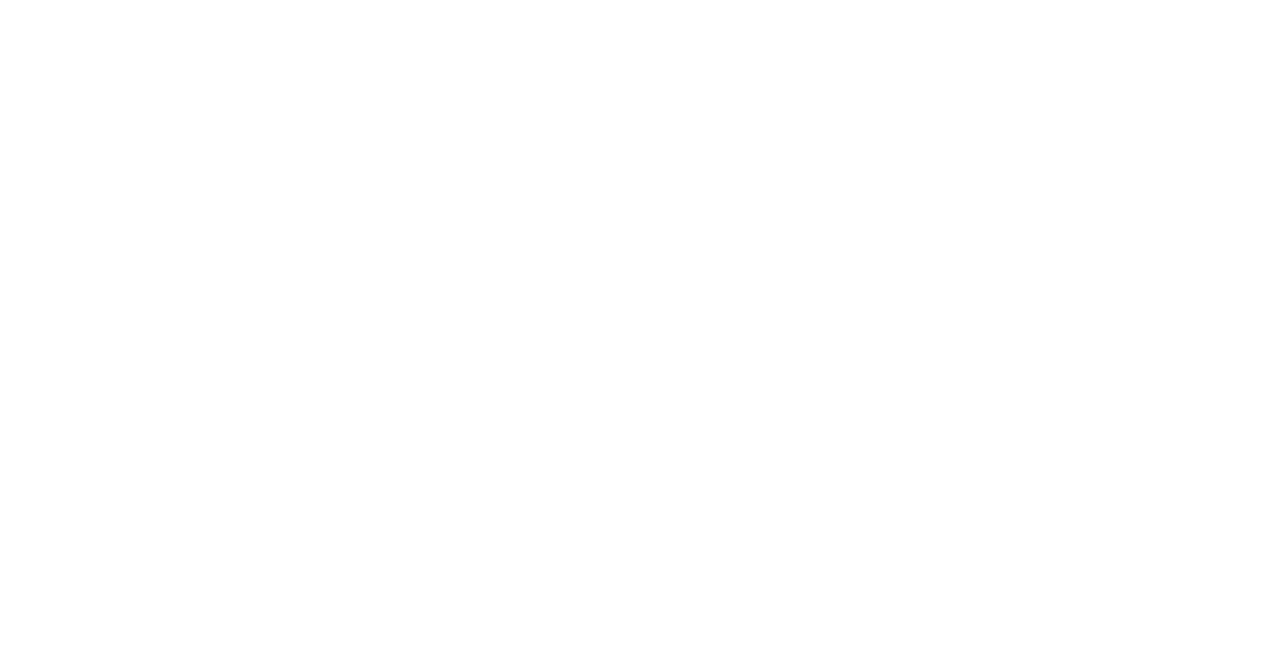
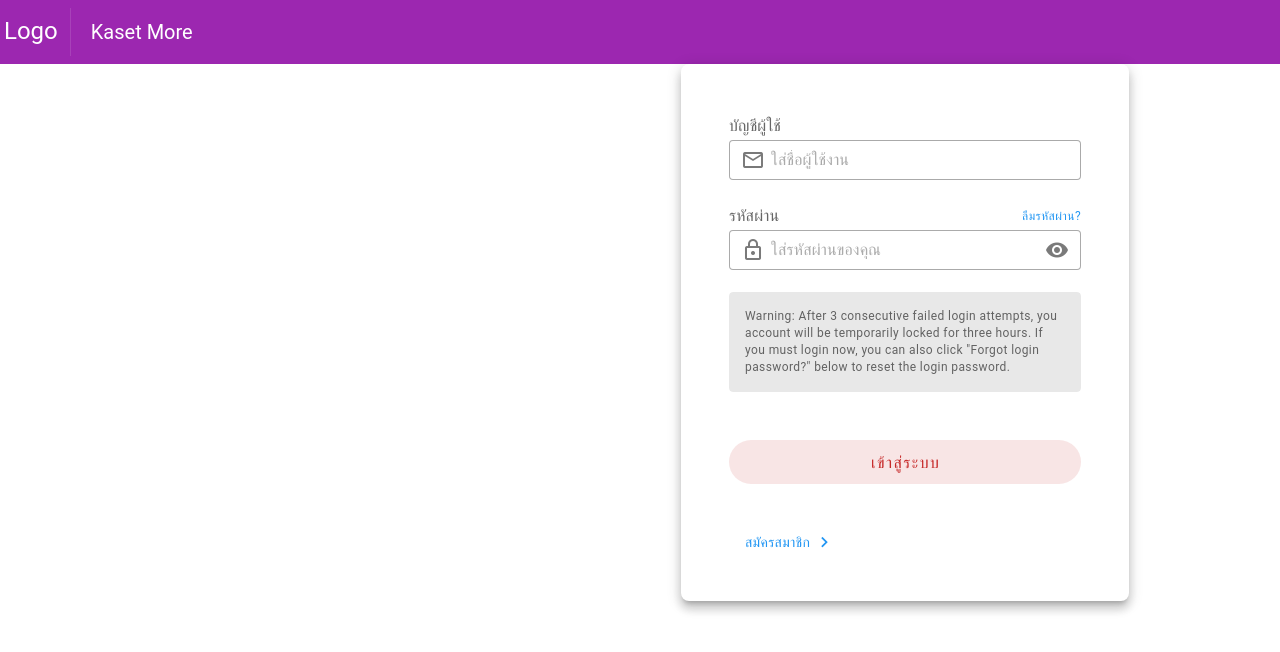
Before and after one commit to mxntha/KasetMore, a Vue app: page / in a window 1280 px wide. Before the commit this address had no page. Shown: the top 652 px of the page. Built offline with nearby package versions, Linux system fonts and the light colour scheme.

Commit message:
fix index

```diff
--- a/src/pages/index.vue
+++ b/src/pages/index.vue
@@ -15,155 +15,116 @@
 
    <v-spacer></v-spacer>
 
+  </v-toolbar>
+
+
+  <div  class="d-flex align-right" >
+
+    <v-img
+      class="mx-auto my-6"
+      max-width="228"
+
+    ></v-img>
 
     <v-card
-    class="mx-auto"
-    color="purple"
-    max-width="600"
-    style="width: 1000px"
+      class="mx-auto pa-12 pb-8"
+      elevation="8"
+      max-width="448"
+      rounded="lg"
+    >
+      <div class="text-subtitle-1 text-medium-emphasis">บัญชีผู้ใช้</div>
+      {{ loginform.username }}
+      <v-text-field
+        density="compact"
+        placeholder="ใส่ชื่อผู้ใช้งาน"
+        prepend-inner-icon="mdi-email-outline"
+        variant="outlined"
+        v-model="loginform.username"
+      ></v-text-field>
+
+      <div class="text-subtitle-1 text-medium-emphasis d-flex align-center justify-space-between">
+       รหัสผ่าน
+
+        <a
+          class="text-caption text-decoration-none text-blue"
+          href="#"
+          rel="noopener noreferrer"
+          target="_blank"
 
         >
-    <v-card-text>
+          ลืมรหัสผ่าน?</a>
+      </div>
 
       <v-text-field
+        :append-inner-icon="visible ? 'mdi-eye-off' : 'mdi-eye'"
+        :type="visible ? 'text' : 'password'"
+        density="compact"
+        placeholder="ใส่รหัสผ่านของคุณ"
+        prepend-inner-icon="mdi-lock-outline"
+        variant="outlined"
+        v-model="loginform.password"
+        @click:append-inner="visible = !visible"
+      ></v-text-field>
 
-        append-inner-icon="mdi-magnify"
-        density="compact"
-        label="ค้นหา"
-        variant="solo"
-        hide-details
-        single-line
-
-      ></v-text-field>
+      <v-card
+        class="mb-12"
+        color="surface-variant"
+        variant="tonal"
+      >
+        <v-card-text class="text-medium-emphasis text-caption">
+          Warning: After 3 consecutive failed login attempts, you account will be temporarily locked for three hours. If you must login now, you can also click "Forgot login password?" below to reset the login password.
         </v-card-text>
       </v-card>
 
-    <v-spacer></v-spacer>
-
-    <v-toolbar-items>
-
-    <v-divider vertical></v-divider>
-        <v-btn @click="gotoLogin">เข้าสู่ระบบ</v-btn>
-
-      <v-divider vertical></v-divider>
-
-      <v-btn @click="gotochooseRegister">สมัครสมาชิก</v-btn>
-
-      <v-divider vertical></v-divider>
-
-     <v-menu>
-
-    <template v-slot:activator="{ props }">
-
-    <v-btn icon v-bind="props">
-        <v-avatar icon="mdi-account" color="white"></v-avatar>
-    </v-btn>
-    </template>
-
-      <v-card min-width="300">
-        <v-list>
-        <div class="d-flex align-center justify-space-around">
-    <v-avatar color="info">
-      <v-icon icon="mdi-account-circle"></v-icon>
-    </v-avatar>
-  </div>
-        </v-list>
-
-        <v-divider></v-divider>
-
-        <v-list>
-          <v-list-item>
-
-              <v-btn variant="text" @click="gotopersonal">บัญชี
-
+      <v-btn
+        block
+        class="mb-8"
+        color="red-darken-3"
+        size="large"
+        variant="tonal"
+        rounded="xl"
+        @click="gotoaccountCust"
+      >
+        เข้าสู่ระบบ
       </v-btn>
 
-          </v-list-item>
-          <v-btn
+      <v-card-text class="text-align" >
+        <a
+          class="text-blue text-decoration-none "
+          href="chooseRegister"
+          rel="noopener noreferrer"
+        >
+          สมัครสมาชิก <v-icon icon="mdi-chevron-right"></v-icon>
+        </a>
 
-                variant="text"
-
-              >
-                  ศูนย์ช่วยเหลือ
-              </v-btn>
-          <v-list-item>
-
-          </v-list-item>
-        </v-list>
+      </v-card-text>
 
 
     </v-card>
-    </v-menu>
+  </div>
 
 
 
-    </v-toolbar-items>
-
-    <v-divider vertical></v-divider>
-
-
-  </v-toolbar>
-  <v-container>
-    <v-row>
-      <v-col cols="3" v-for="i in productlist">
-
-  <ProductCardvue :ProductData ="i">
-
-  </ProductCardvue>
-</v-col>
-</v-row>
-</v-container>
-
-
-
-<div class="text-center">
-
-    <v-container>
-      <v-row justify="center">
-        <v-col cols="8">
-          <v-container class="max-width">
-            <v-pagination
-
-              :length="15"
-              class="my-4"
-            ></v-pagination>
-          </v-container>
-        </v-col>
-      </v-row>
-    </v-container>
-  </div>
 
 </template>
 
 
 <script lang="ts" setup>
 
+import { ref } from 'vue';
+  import {type LoginForm} from './login/interface'
   import { useRouter, useRoute } from 'vue-router'
-import {ProductCard} from '@/components/product card/interface'
-import ProductCardvue from "@/components/product card/productcard.vue"
-import { ref } from 'vue'
+
+const router = useRouter()
+const visible = ref(false)
+  const loginform = ref<LoginForm>({
+    username : "",
+    password : ""
+  })
+
+function login (){console.log(loginform.value)}
+function gotoIndex(){router.push({path:"/" })}
+function gotoaccountCust(){router.push({path:"/accountCust" })}
 
 
-
-const productlist = ref<ProductCard[]>([
-{
-  name : "ทุเรียน",  price : 70 , amount : 50 , picture : "https://s.isanook.com/tr/0/ud/282/1410525/fwegt.jpg?ip/crop/w728h431/q80/webp"
-  , id : "" , province : "จันทบุรี" , rating : 4 , description : "พันธุ์หมอนทอง เนื้อนุ่ม เนื้อเนียน"
-},
-{
-  name : "แตงโมไร้เมล็ด",  price : 30 , amount : 20 , picture : "https://static.thairath.co.th/media/dFQROr7oWzulq5Fa4VnP013buQ6b8fI5fr5B0qoSmTJpHlFZzI3XY8WQmOv03WbIGHm.webp"
-  , id : "" , province : "นครพนม" , rating : 3 , description : "ไร้เมล็ด เนื้อสวย สีแดงสด"
-}
-])
-
-const router = useRouter()
-
-
-function gotoLogin(){router.push({path:"/login" })}
-function gotoregisterFarmer(){router.push({path:"/registerFarmer" })}
-function gotoaccountCust(){router.push({path:"/accountCust"})}
-function gotochooseRegister(){router.push({path:"/chooseRegister"})}
-function gotopersonal(){router.push({path:"/personal"})}
-
 </script>
-@/pages
--- a/src/pages/login/login.vue
+++ b/src/pages/login/login.vue
@@ -103,6 +103,6 @@
   })
 
   function login (){console.log(loginform.value)}
-  function gotoIndex(){router.push({path:"/index" })}
+  function gotoIndex(){router.push({path:"/" })}
   function gotoaccountCust(){router.push({path:"/accountCust" })}
 </script>
--- a/src/router/index.ts
+++ b/src/router/index.ts
@@ -15,7 +15,7 @@
 
 },
 {
-  path:"/index", component: () => import("@/pages/index.vue"),
+  path:"/", component: () => import("@/pages/index.vue"),
 
 },
 {
```
Lines whose indentation alone changed are shown as unchanged.
